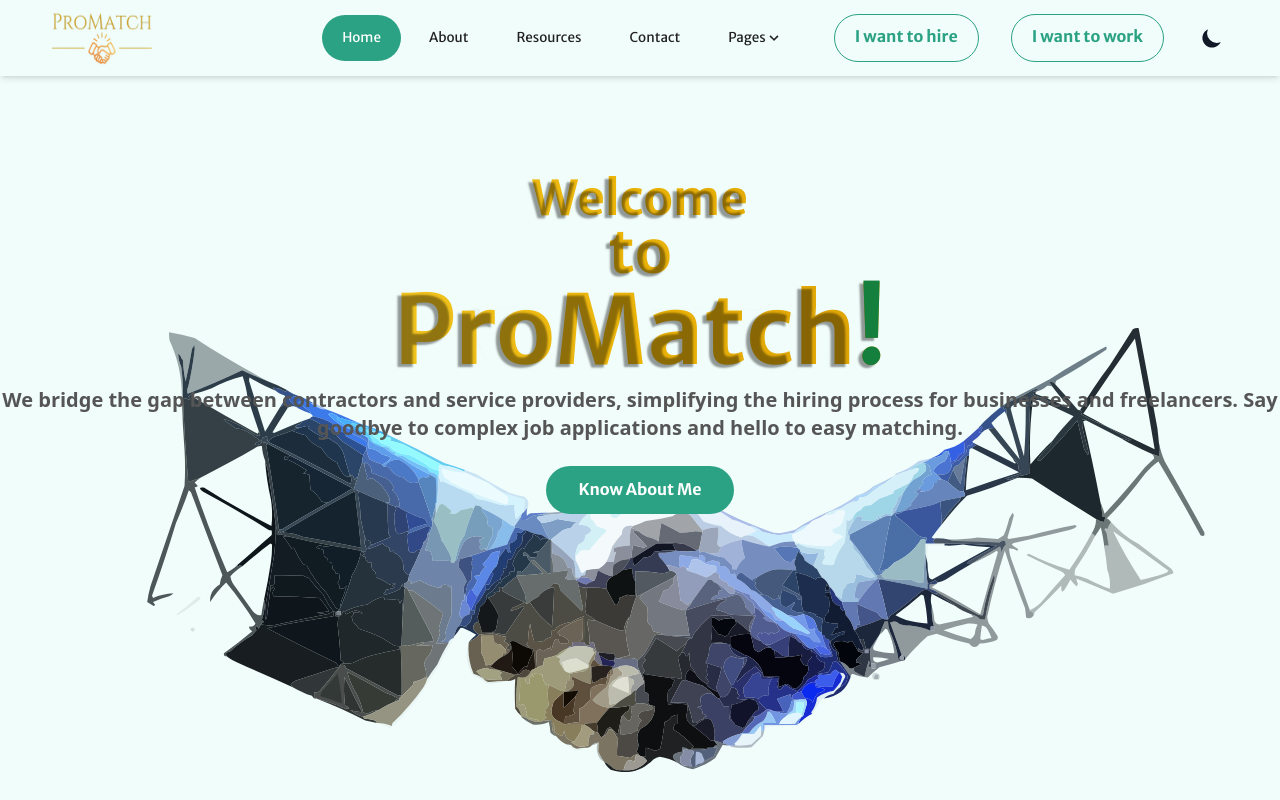
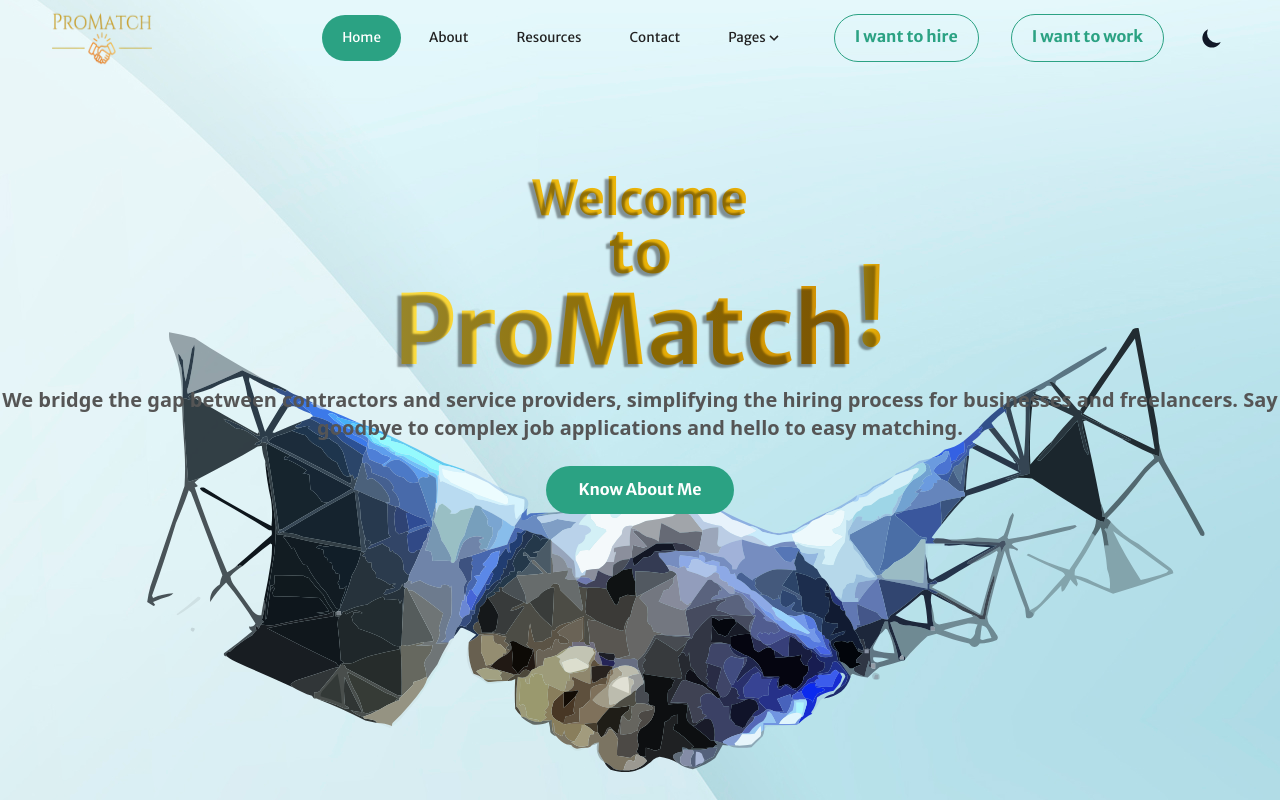
Before and after one commit to ViniciusQueiros16/promatch, a Next.js app: page / in a window 1280 px wide. Shown: the top 800 px of the page. Built offline with nearby package versions, Linux system fonts and the light colour scheme; what tailwind-bootstrap-grid would draw is missing.

Commit message:
Added default image background

```diff
--- a/layouts/components/Banner.js
+++ b/layouts/components/Banner.js
@@ -8,7 +8,6 @@
   const [showProMatch, setShowProMatch] = useState(false);
 
   useEffect(() => {
-
     setTimeout(() => {
       setShowWelcome(true);
     }, 1000);
@@ -46,14 +45,14 @@
               </h1>
             )}
             {showProMatch && (
-              <h1 className="bg-gradient-to-r from-yellow-300 via-yellow-500 to-yellow-600 bg-clip-text text-8xl font-bold text-transparent">
-                ProMatch
-                <span className="text-green-700">!</span>
-              </h1>
+              <div className="flex items-center justify-center ">
+                  <h1 className="bg-gradient-to-r from-yellow-300 via-yellow-500 to-yellow-600 bg-clip-text text-8xl font-bold text-transparent">ProMatch</h1>
+                <h1 className="animate-bounce bg-gradient-to-r from-yellow-300 via-yellow-500 to-yellow-600 bg-clip-text text-8xl font-bold text-transparent">!</h1>
+              </div>
             )}
           </div>
 
-          <p className="mt-2 text-xl dark:text-gray-300 font-bold font-sans">
+          <p className="mt-2 font-sans text-xl font-bold dark:text-gray-300">
             We bridge the gap between contractors and service providers,
             simplifying the hiring process for businesses and freelancers. Say
             goodbye to complex job applications and hello to easy matching.
--- a/styles/base.scss
+++ b/styles/base.scss
@@ -3,7 +3,7 @@
 }
 
 body {
-  @apply bg-body  font-primary font-normal leading-relaxed text-text dark:bg-[url('/images/bg-blue-gradient.jpg')] dark:text-darkmode-light;
+  @apply bg-[url('/images/bg-defult-home.jpg')]   font-primary font-normal leading-relaxed text-text dark:bg-[url('/images/bg-blue-gradient.jpg')] dark:text-darkmode-light;
 }
 
 h1,
--- a/styles/navigation.scss
+++ b/styles/navigation.scss
@@ -3,7 +3,7 @@
 }
 
 .header {
-  @apply sticky top-0 z-50 flex items-center p-2 lg:px-5 shadow-md bg-body  dark:shadow-black dark:bg-darkmode-body;
+  @apply  top-0 z-50 flex items-center p-2 lg:px-5  bg-transparent  dark:shadow-black dark:bg-darkmode-body;
 }
 
 // navbar items
```
Also changed, not shown: public/images/bg-defult-home.jpg (added).
